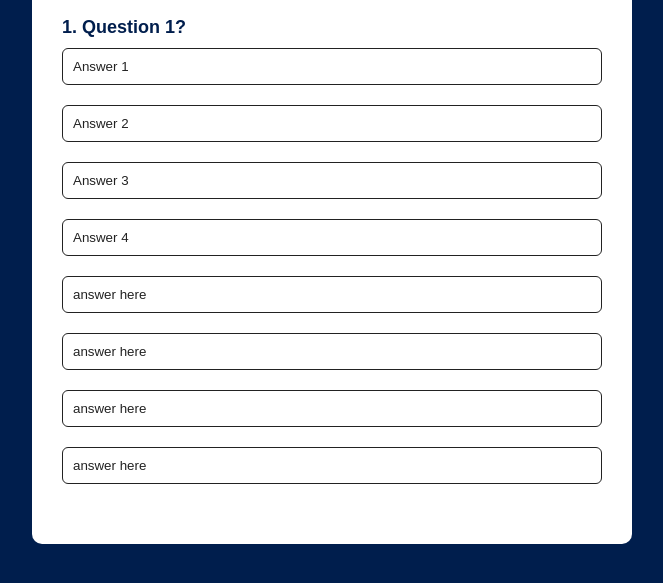
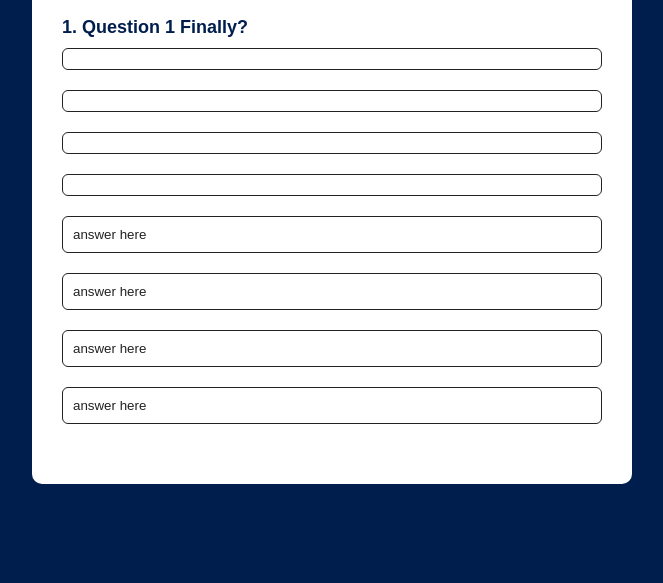
Before and after one commit to rich-taveras/Code-Quiz, a plain HTML site: page index.html in a window 1280 px wide. Shown: the part 193-776 px from the top of the page, without its empty margins (308-971 px from the left). Drawn offline with Linux system fonts and the light colour scheme.

Commit message:
save work

```diff
--- a/index.html
+++ b/index.html
@@ -13,12 +13,12 @@
       <h1>Code Quiz</h1>
       <!-- <h2 id="timer"></h2> -->
       <div class="quiz">
-        <h2 id="question">Question Here</h2>
+        <h2 id="question"></h2>
         <div id="answer-buttons">
-          <button class="btn">Answer 1</button>
-          <button class="btn">Answer 2</button>
-          <button class="btn">Answer 3</button>
-          <button class="btn">Answer 4</button>
+          <button class="btn"></button>
+          <button class="btn"></button>
+          <button class="btn"></button>
+          <button class="btn"></button>
         </div>
         <button id="next-btn">Next</button>
       </div>
--- a/js/script.js
+++ b/js/script.js
@@ -1,24 +1,6 @@
-// function setTime() {
-//   // Sets interval in variable
-//   var timerInterval = setInterval(function() {
-//     secondsLeft--;
-//     timeEl.textContent = secondsLeft + " seconds left ";
-
-//     if(secondsLeft === 0) {
-//       // Stops execution of action at set interval
-//       clearInterval(timerInterval);
-//       // Calls function to create and append image
-//       sendMessage();
-//     }
-
-//   }, 1000);
-// }
-
-// setTime();
-
 const questions = [
   {
-    question: "Question 1?",
+    question: "Question 1 Finally?",
     answers: [
       { text: "answer here", correct: false },
       { text: "answer here", correct: true },
@@ -27,7 +9,7 @@ const questions = [
     ],
   },
   {
-    question: "Question 2",
+    question: "Question 2 Finally",
     answers: [
       { text: "answer 1", correct: false },
       { text: "answer 2", correct: true },
@@ -36,7 +18,7 @@ const questions = [
     ],
   },
   {
-    question: "Question 3",
+    question: "Question 3 Finally",
     answers: [
       { text: "answer 1", correct: false },
       { text: "answer 2", correct: true },
@@ -45,7 +27,7 @@ const questions = [
     ],
   },
   {
-    question: "Question 4",
+    question: "Question 4 Finally",
     answers: [
       { text: "answer 1", correct: false },
       { text: "answer 2", correct: true },
@@ -55,7 +37,7 @@ const questions = [
   },
 ];
 const questionElement = document.getElementById("question");
-const answerButton = document.getElementById("answer-buttons");
+const answerButtons = document.getElementById("answer-buttons");
 const nextButton = document.getElementById("next-btn");
 
 let currentQuestionIndex = 0;
@@ -69,7 +51,9 @@ function startQuiz() {
 }
 
 function showQuestion() {
+
 resetState();
+
 let currentQuestion = questions[currentQuestionIndex];
 let questionNo = currentQuestionIndex + 1;
 questionElement.innerHTML = questionNo + ". " + currentQuestion.question;
@@ -78,13 +62,14 @@ function showQuestion() {
 const button = document.createElement("button");
 button.innerHTML = answer.text;
 button.classList.add("btn");
-    answerButton.appendChild(button);
+answerButtons.appendChild(button);
    });
 }
+
 function resetState() {
 nextButton.style.display = "none";
-  while (answerButton.firstchild) {
-    answerButton.removeChild(answerButton.firstchild);
+while (answerButtons.firstchild) {
+answerButtons.removeChild(answerButtons.firstchild);
    }
  }
 
```
Lines whose indentation alone changed are shown as unchanged.
